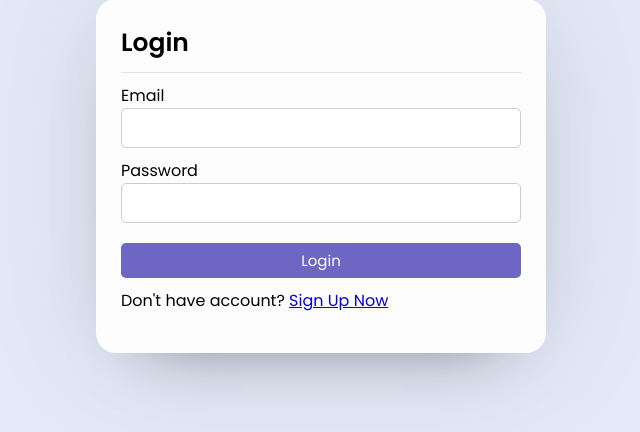
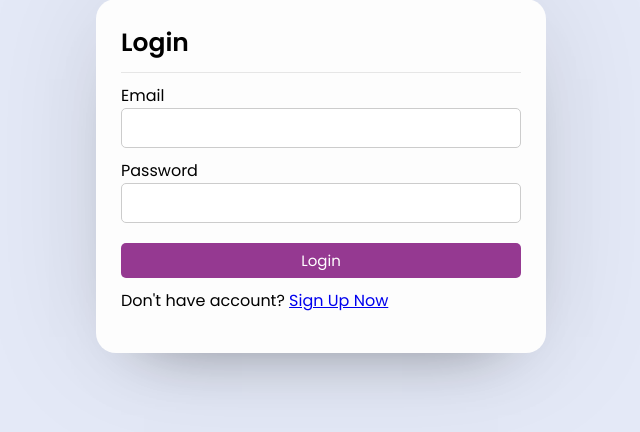
Before and after one commit to anvd88/Login_php, a PHP site: page /index.php in a window 1280 px wide. Shown: the part 184-616 px from the top of the page, without its empty margins (319-959 px from the left). Run offline with PHP 8.4, Linux system fonts and the light colour scheme.

Commit message:
update 1

```diff
--- a/index.php
+++ b/index.php
@@ -38,7 +38,7 @@
 
 
                    echo "<a href='index.php'><button class='btn'>Go Back</button>";
-                   echo "<a href='index.php'><button class='btn'>Go Back</button>";
+
 
 
 
--- a/style/style.css
+++ b/style/style.css
@@ -52,7 +52,7 @@ body{
 .btn{
     height: 35px;
 
-    background: rgba(76,68,182,0.808);
+    background: rgba(126, 12, 120, 0.808);
     border: 0;
     border-radius: 5px;
     color: #fff;
```
